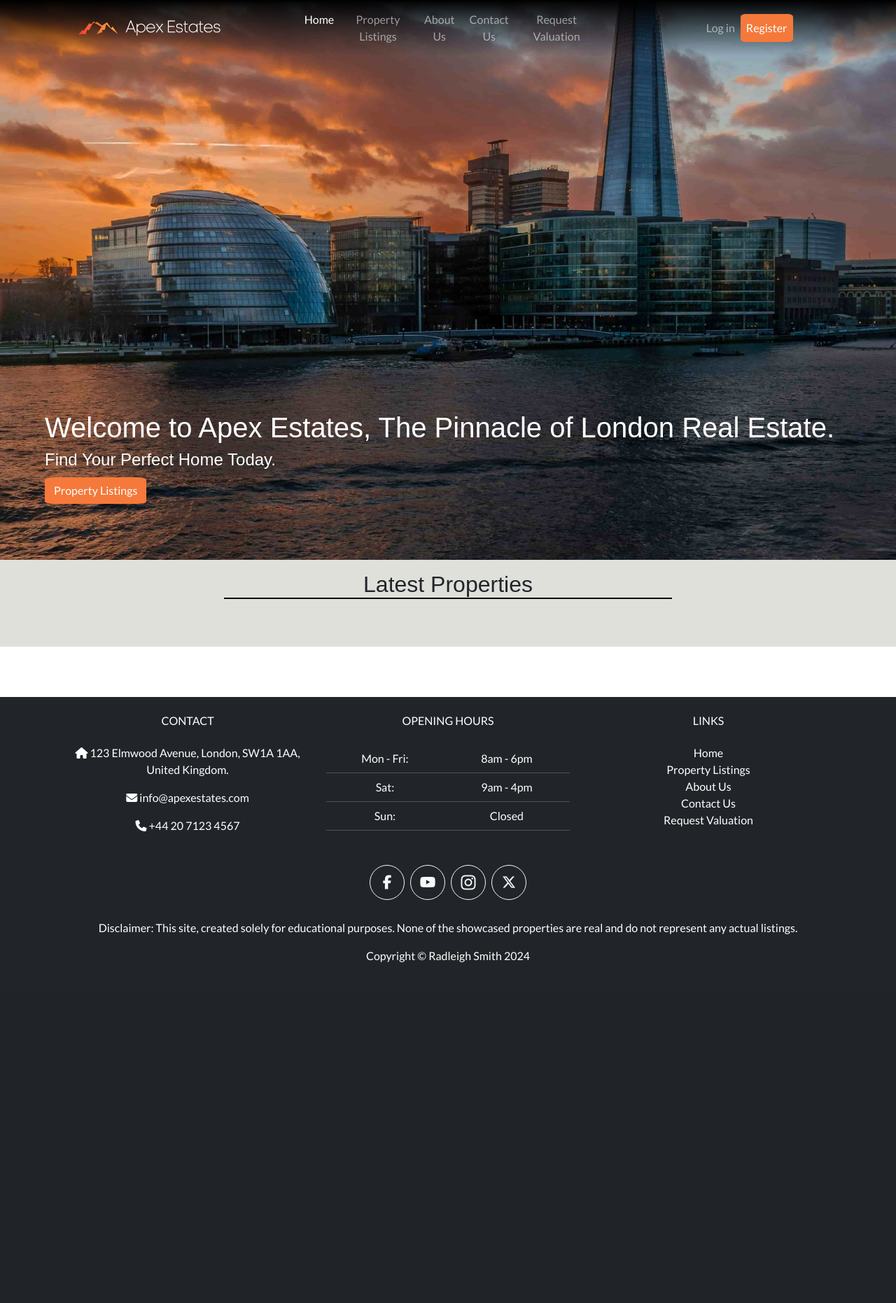
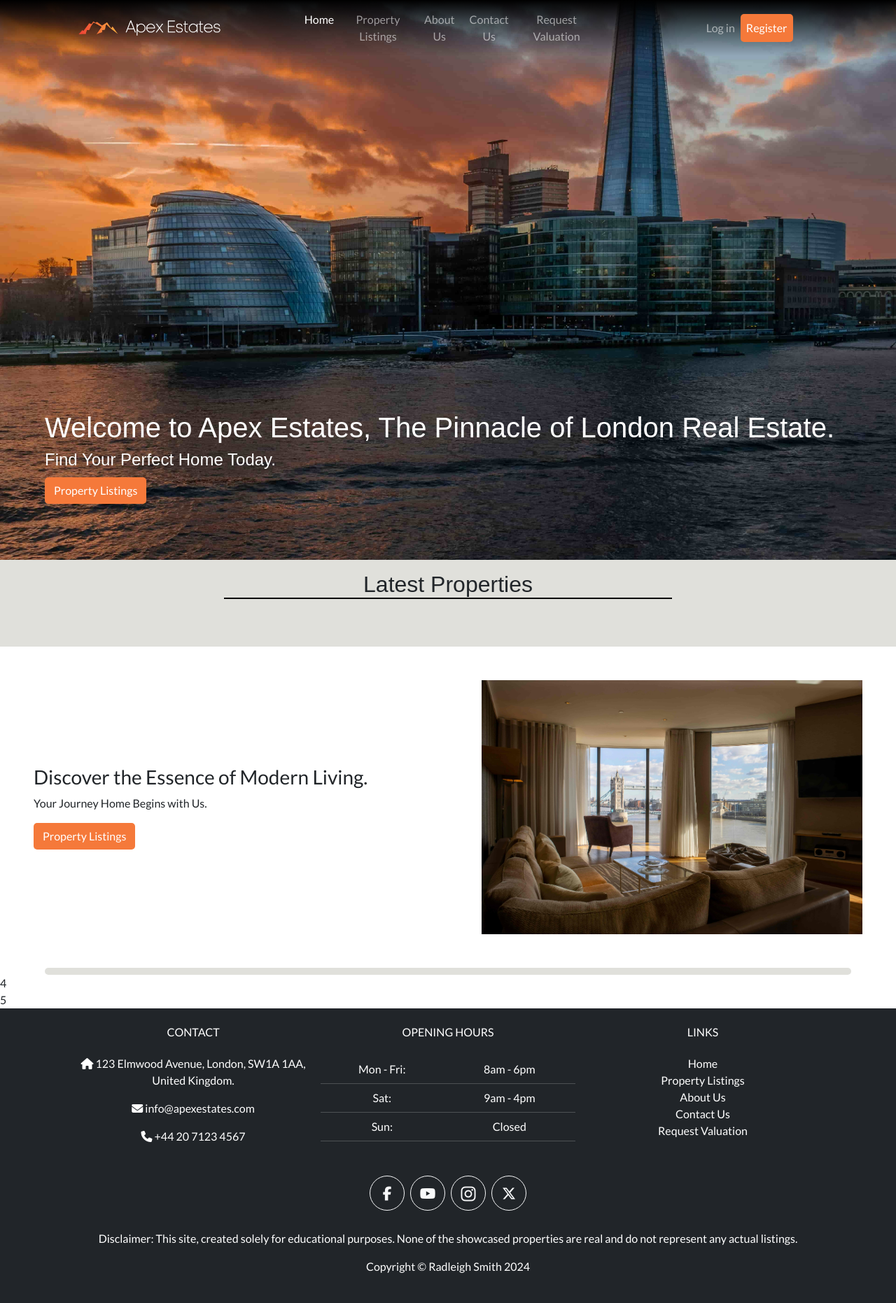
Before and after one commit to RadleighSmith/apex-estates, a Django app: page / in a window 1280 px wide. Shown: the whole page at 70% size. Before the commit the page ends 1375 px from the top, so only its background shows below. Run offline with Django 4.2, Linux system fonts and the light colour scheme; data that the repository does not hold is empty; some libraries are stand-ins or nearby versions.

Commit message:
Add Property Listings Call to Action Content into Homepage

```diff
--- a/main/templates/index.html
+++ b/main/templates/index.html
@@ -48,9 +48,18 @@
             </div>
         </section>
         <!-- Property Listings CTA -->
-        <div class="row">
-            3
-        </div>
+        <section class="row align-items-center">
+            <div class="col-md-6 p-5">
+                <h3>Discover the Essence of Modern Living.</h3>
+                <p>Your Journey Home Begins with Us.</p>
+                <a href="/property_listings" class="btn call-to-action">Property Listings</a>
+            </div>
+            <div class="col-md-6 p-5">
+                <img class="img-fluid" src="{% static 'images/modern-living.jpg' %}" alt="Apartment living room with Thames and Tower Bridge view">
+            </div>
+        </section>
+        <!-- Horizontal Rule -->
+        <div class="horizontal-rule"></div>
         <!-- Valuation CTA -->
         <div class="row">
             4
--- a/static/css/style.css
+++ b/static/css/style.css
@@ -1,6 +1,12 @@
 @import url('https://fonts.googleapis.com/css2?family=Lato:ital,wght@0,100;0,300;0,400;0,700;0,900;1,100;1,300;1,400;1,700;1,900&family=Montserrat:ital,wght@0,100..900;1,100..900&display=swap');
 
 /* Global Variables */
+
+* {
+    margin: 0;
+    padding: 0;
+    border: none;
+}
 
 :root {
     /* Colors */
@@ -27,7 +33,11 @@ body {
 
 /* Bootstrap Container Styling */
 
-.container-fluid{
+.container-fluid {
+    --bs-gutter-x: 0;
+}
+
+.row {
     --bs-gutter-x: 0;
 }
 
@@ -39,16 +49,19 @@ h2 {
 }
 
 .heading-underline {
-    border-bottom: 2px solid var(--black); /* Adjust the color as needed */
-    width: 50%; /* Adjust the width of the line */
-    margin: 0 auto 20px; /* Adjust margin as needed */
+    border-bottom: 2px solid var(--black);
+    width: 50%;
+    margin: 0 auto 20px;
 }
 
 /* Button Styling */
 
 .call-to-action {
     background-color: var(--call-to-action);
-    border-radius: 10%;
+    width: auto;
+    display: inline-block;
+
+    border-radius: 5px;
     color: var(--white);
     transition: transform 0.2s ease-in-out;
 }
@@ -59,6 +72,16 @@ h2 {
 
 .btn:hover {
     background-color: var(--call-to-action);
+}
+
+/* Horizontal Rule */
+
+.horizontal-rule {
+    height: 10px;
+    border-radius: 5px;
+    background-color: var(--beige);
+    width: 90%;
+    margin: 0 auto;
 }
 
 /* BASE.HTML */
@@ -158,6 +181,7 @@ h2 {
     border-radius: 10px;
     box-shadow: 0px 2px 4px rgba(0, 0, 0, 0.1);
     height: 100%;
+    margin: 5px
 }
 
 .image-container {
```
Also changed, not shown: static/images/modern-living.jpg (added).
